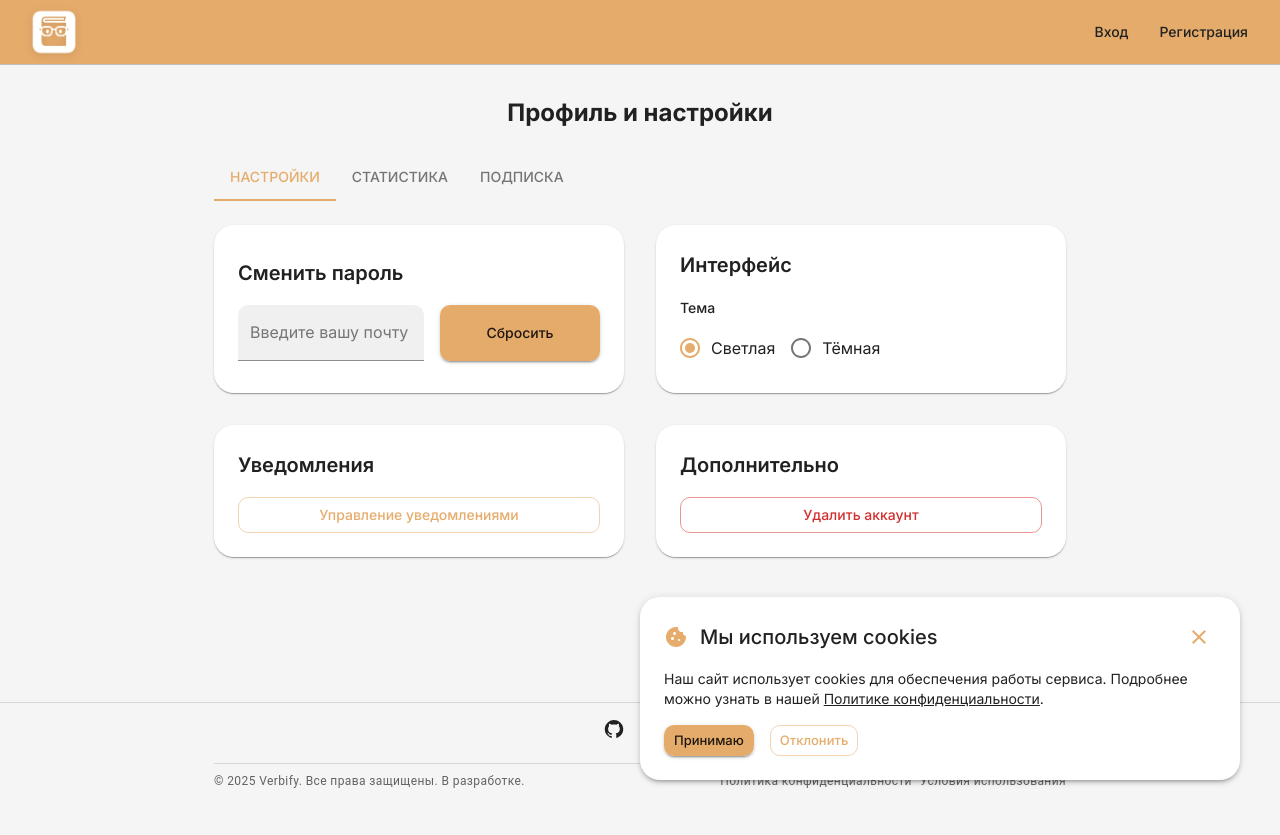
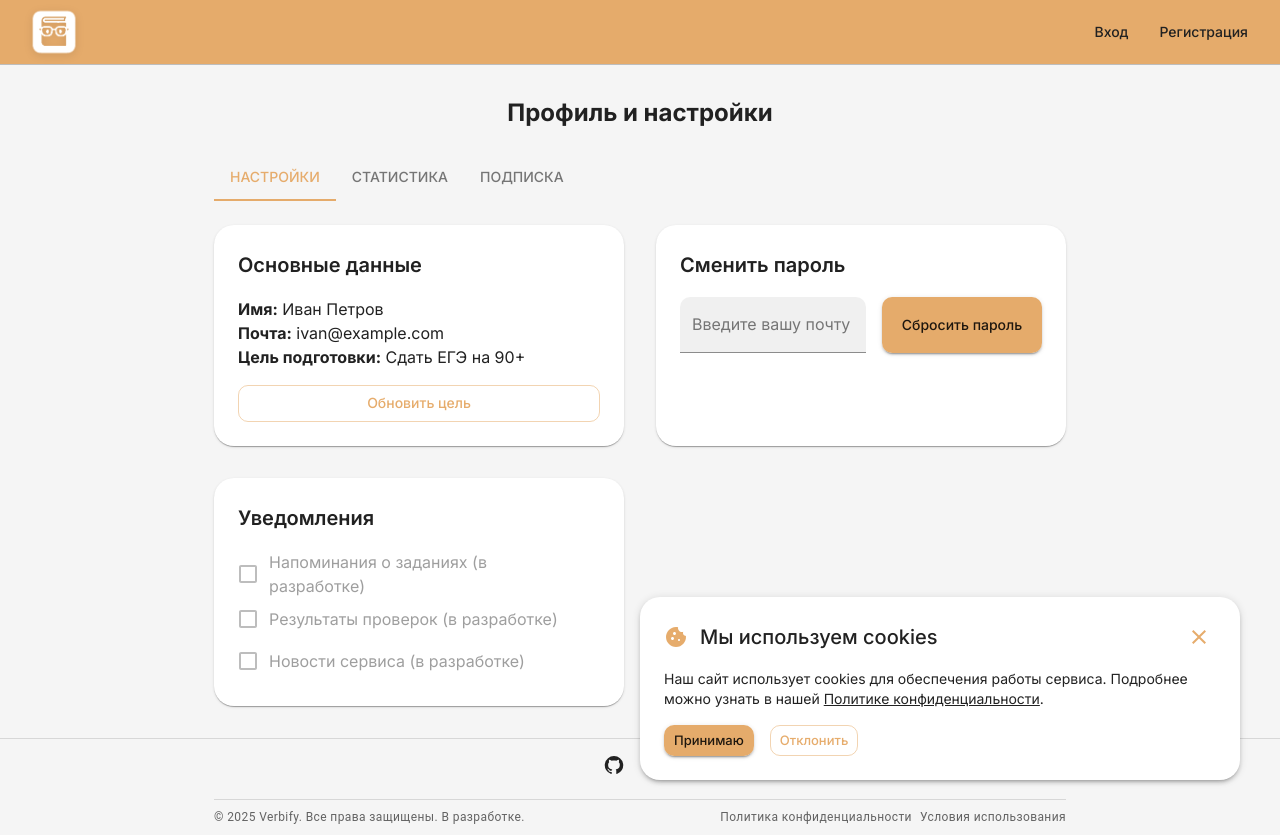
Before and after one commit to sunderrrrr/verbify-frontend, a Next.js app in the folder whyai-fr/: page /profile in a window 1280 px wide. Before the commit the page ends 800 px from the top, so only its background shows below. Built offline with nearby package versions, Linux system fonts and the light colour scheme.

Commit message:
Полуготовая интеграция платежей без вебхуков пока что

```diff
--- a/whyai-fr/src/app/_components/user.tsx
+++ b/whyai-fr/src/app/_components/user.tsx
@@ -1,16 +1,14 @@
 'use client';
-import { Button } from '@mui/material';
-import { useRouter } from 'next/navigation';
-import { useAuthStore } from '../_stores/authStore';
+import {Button} from '@mui/material';
+import {useRouter} from 'next/navigation';
 import {Person2Outlined} from '@mui/icons-material';
-import theme from "@/app/_config/theme";
 
 export function UserButton() {
     const router = useRouter();
 
 
     const handleUser = () => {
-        router.push('/soon');
+        router.push('/profile');
     };
 
     // @ts-ignore
--- a/whyai-fr/src/app/profile/page.tsx
+++ b/whyai-fr/src/app/profile/page.tsx
@@ -1,24 +1,28 @@
 'use client';
-import { useState, useEffect } from 'react';
+import {useEffect, useState} from 'react';
 import {
     Box,
     Button,
+    Card,
+    CardContent,
+    Checkbox,
+    Chip,
+    CircularProgress,
     Container,
-    Typography,
-    useMediaQuery,
+    Dialog,
+    DialogActions,
+    DialogContent,
+    DialogTitle,
+    FormControlLabel,
     keyframes,
     styled,
+    Tab,
+    Tabs,
     TextField,
-    Tabs,
-    Tab,
-    Card,
-    CardContent,
-    CircularProgress,
-    FormControlLabel,
-    Radio,
-    RadioGroup
+    Typography,
+    useMediaQuery
 } from '@mui/material';
-import { useTheme } from '@mui/material/styles';
+import {useTheme} from '@mui/material/styles';
 
 const fadeIn = keyframes`
   from { opacity: 0; transform: translateY(20px); }
@@ -35,10 +39,16 @@ export default function ProfilePage() {
     const [tab, setTab] = useState(0);
     const [loadingStats, setLoadingStats] = useState(true);
     const [stats, setStats] = useState({
-        registeredAt: '2024-04-12',
-        totalQuestions: 87,
-        essaysChecked: 12,
-        currentPlan: 'Базовая'
+        avgEssayScore: 72,
+        chatQuestions: 348,
+        essaysChecked: 14,
+        lastEssayDate: '2025-09-12'
+    });
+
+    const [user, setUser] = useState({
+        name: 'Иван Петров',
+        email: 'ivan@example.com',
+        goal: 'Сдать ЕГЭ на 90+'
     });
 
     const [plans, setPlans] = useState([
@@ -46,28 +56,40 @@ export default function ProfilePage() {
             name: 'Базовая',
             description: '15 вопросов в день, 3 проверки сочинения, реклама',
             price: 0,
-            active: true
+            active: true,
+            badge: null
         },
         {
             name: 'Премиум',
-            description: '25 вопросов в день, 6 проверок, без рекламы',
+            description: '25 вопросов в день, 6 проверок, без рекламы, доступ к AI-советам',
             price: 400,
-            active: false
+            active: false,
+            badge: '🔥 Популярно'
         },
         {
             name: 'Ультра',
-            description: 'Бесконечные вопросы, 10 проверок, тест-система',
+            description: 'Безлимит, 10 проверок, расширенная аналитика, приоритетная проверка',
             price: 1000,
-            active: false
+            active: false,
+            badge: '⭐ Лучший выбор'
         }
     ]);
 
+    const [goalDialogOpen, setGoalDialogOpen] = useState(false);
+    const [newGoal, setNewGoal] = useState(user.goal);
+
     useEffect(() => {
-        // Имитация запроса на сервер
         setTimeout(() => {
             setLoadingStats(false);
         }, 1000);
     }, []);
+
+    const handleOpenGoalDialog = () => setGoalDialogOpen(true);
+    const handleCloseGoalDialog = () => setGoalDialogOpen(false);
+    const handleSaveGoal = () => {
+        setUser(prev => ({ ...prev, goal: newGoal }));
+        setGoalDialogOpen(false);
+    };
 
     return (
         <Container maxWidth="md" sx={{ py: 4 }}>
@@ -98,7 +120,7 @@ export default function ProfilePage() {
                         gap={4}
                         width="100%"
                     >
-                        {/* Смена пароля */}
+                        {/* Основные данные */}
                         <Box
                             sx={{
                                 bgcolor: 'background.paper',
@@ -107,7 +129,25 @@ export default function ProfilePage() {
                                 boxShadow: 1,
                                 display: 'flex',
                                 flexDirection: 'column',
-                                justifyContent: 'center',
+                                width: '100%',
+                            }}
+                        >
+                            <Typography variant="h6" fontWeight={600} mb={2}>
+                                Основные данные
+                            </Typography>
+                            <Typography><strong>Имя:</strong> {user.name}</Typography>
+                            <Typography><strong>Почта:</strong> {user.email}</Typography>
+                            <Typography mb={2}><strong>Цель подготовки:</strong> {user.goal}</Typography>
+                            <Button variant="outlined" onClick={handleOpenGoalDialog}>Обновить цель</Button>
+                        </Box>
+
+                        {/* Смена пароля */}
+                        <Box
+                            sx={{
+                                bgcolor: 'background.paper',
+                                p: 3,
+                                borderRadius: 2,
+                                boxShadow: 1,
                                 width: '100%',
                             }}
                         >
@@ -121,12 +161,12 @@ export default function ProfilePage() {
                                     color="primary"
                                     sx={{ minWidth: { xs: '100%', sm: '160px' } }}
                                 >
-                                    Сбросить
+                                    Сбросить пароль
                                 </Button>
                             </Box>
                         </Box>
 
-                        {/* Интерфейс */}
+                        {/* Уведомления */}
                         <Box
                             sx={{
                                 bgcolor: 'background.paper',
@@ -137,62 +177,35 @@ export default function ProfilePage() {
                             }}
                         >
                             <Typography variant="h6" fontWeight={600} mb={2}>
-                                Интерфейс
-                            </Typography>
-                            <Typography variant="subtitle2" mb={1}>
-                                Тема
-                            </Typography>
-                            <RadioGroup defaultValue="light" row>
-                                <FormControlLabel value="light" control={<Radio />} label="Светлая" />
-                                <FormControlLabel value="dark" control={<Radio />} label="Тёмная" />
-                            </RadioGroup>
-                        </Box>
-
-                        {/* Управление уведомлениями */}
-                        <Box
-                            sx={{
-                                bgcolor: 'background.paper',
-                                p: 3,
-                                borderRadius: 2,
-                                boxShadow: 1,
-                                display: 'flex',
-                                flexDirection: 'column',
-                                justifyContent: 'center',
-                                width: '100%',
-                            }}
-                        >
-                            <Typography variant="h6" fontWeight={600} mb={2}>
                                 Уведомления
                             </Typography>
-                            <Button variant="outlined" fullWidth>
-                                Управление уведомлениями
-                            </Button>
-                        </Box>
-
-                        {/* Дополнительно */}
-                        <Box
-                            sx={{
-                                bgcolor: 'background.paper',
-                                p: 3,
-                                borderRadius: 2,
-                                boxShadow: 1,
-                                display: 'flex',
-                                flexDirection: 'column',
-                                justifyContent: 'center',
-                                width: '100%',
-                            }}
-                        >
-                            <Typography variant="h6" fontWeight={600} mb={2}>
-                                Дополнительно
-                            </Typography>
-                            <Button variant="outlined" color="error" fullWidth>
-                                Удалить аккаунт
-                            </Button>
+                            <FormControlLabel control={<Checkbox disabled />} label="Напоминания о заданиях (в разработке)" />
+                            <FormControlLabel control={<Checkbox disabled />} label="Результаты проверок (в разработке)" />
+                            <FormControlLabel control={<Checkbox disabled />} label="Новости сервиса (в разработке)" />
                         </Box>
                     </Box>
+
+                    {/* Диалог для обновления цели */}
+                    <Dialog open={goalDialogOpen} onClose={handleCloseGoalDialog}>
+                        <DialogTitle>Обновить цель подготовки</DialogTitle>
+                        <DialogContent>
+                            <TextField
+                                autoFocus
+                                margin="dense"
+                                label="Новая цель"
+                                type="text"
+                                fullWidth
+                                value={newGoal}
+                                onChange={(e) => setNewGoal(e.target.value)}
+                            />
+                        </DialogContent>
+                        <DialogActions>
+                            <Button onClick={handleCloseGoalDialog}>Отмена</Button>
+                            <Button variant="contained" onClick={handleSaveGoal}>Сохранить</Button>
+                        </DialogActions>
+                    </Dialog>
                 </FadeContainer>
             )}
-
 
             {tab === 1 && (
                 <FadeContainer>
@@ -207,14 +220,14 @@ export default function ProfilePage() {
                         <Box display="grid" gridTemplateColumns={{ xs: '1fr', sm: '1fr 1fr' }} gap={2}>
                             <Card>
                                 <CardContent>
-                                    <Typography fontWeight={600}>Дата регистрации</Typography>
-                                    <Typography color="text.secondary">{stats.registeredAt}</Typography>
+                                    <Typography fontWeight={600}>Средний балл по сочинениям</Typography>
+                                    <Typography color="text.secondary">{stats.avgEssayScore} / 100</Typography>
                                 </CardContent>
                             </Card>
                             <Card>
                                 <CardContent>
-                                    <Typography fontWeight={600}>Всего заданий</Typography>
-                                    <Typography color="text.secondary">{stats.totalQuestions}</Typography>
+                                    <Typography fontWeight={600}>Вопросов в чате</Typography>
+                                    <Typography color="text.secondary">{stats.chatQuestions}</Typography>
                                 </CardContent>
                             </Card>
                             <Card>
@@ -225,8 +238,8 @@ export default function ProfilePage() {
                             </Card>
                             <Card>
                                 <CardContent>
-                                    <Typography fontWeight={600}>Текущий план</Typography>
-                                    <Typography color="text.secondary">{stats.currentPlan}</Typography>
+                                    <Typography fontWeight={600}>Дата последнего сочинения</Typography>
+                                    <Typography color="text.secondary">{stats.lastEssayDate}</Typography>
                                 </CardContent>
                             </Card>
                         </Box>
@@ -251,9 +264,12 @@ export default function ProfilePage() {
                                 }}
                             >
                                 <CardContent>
-                                    <Typography variant="h6" fontWeight={600}>
-                                        {plan.name}
-                                    </Typography>
+                                    <Box display="flex" alignItems="center" justifyContent="space-between" mb={1}>
+                                        <Typography variant="h6" fontWeight={600}>
+                                            {plan.name}
+                                        </Typography>
+                                        {plan.badge && <Chip label={plan.badge} color="secondary" size="small" />}
+                                    </Box>
                                     <Typography variant="body2" color="text.secondary" mb={2}>
                                         {plan.description}
                                     </Typography>
```
Also changed, not shown: whyai-fr/src/app/_components/bar.tsx (+6 -6 lines).
